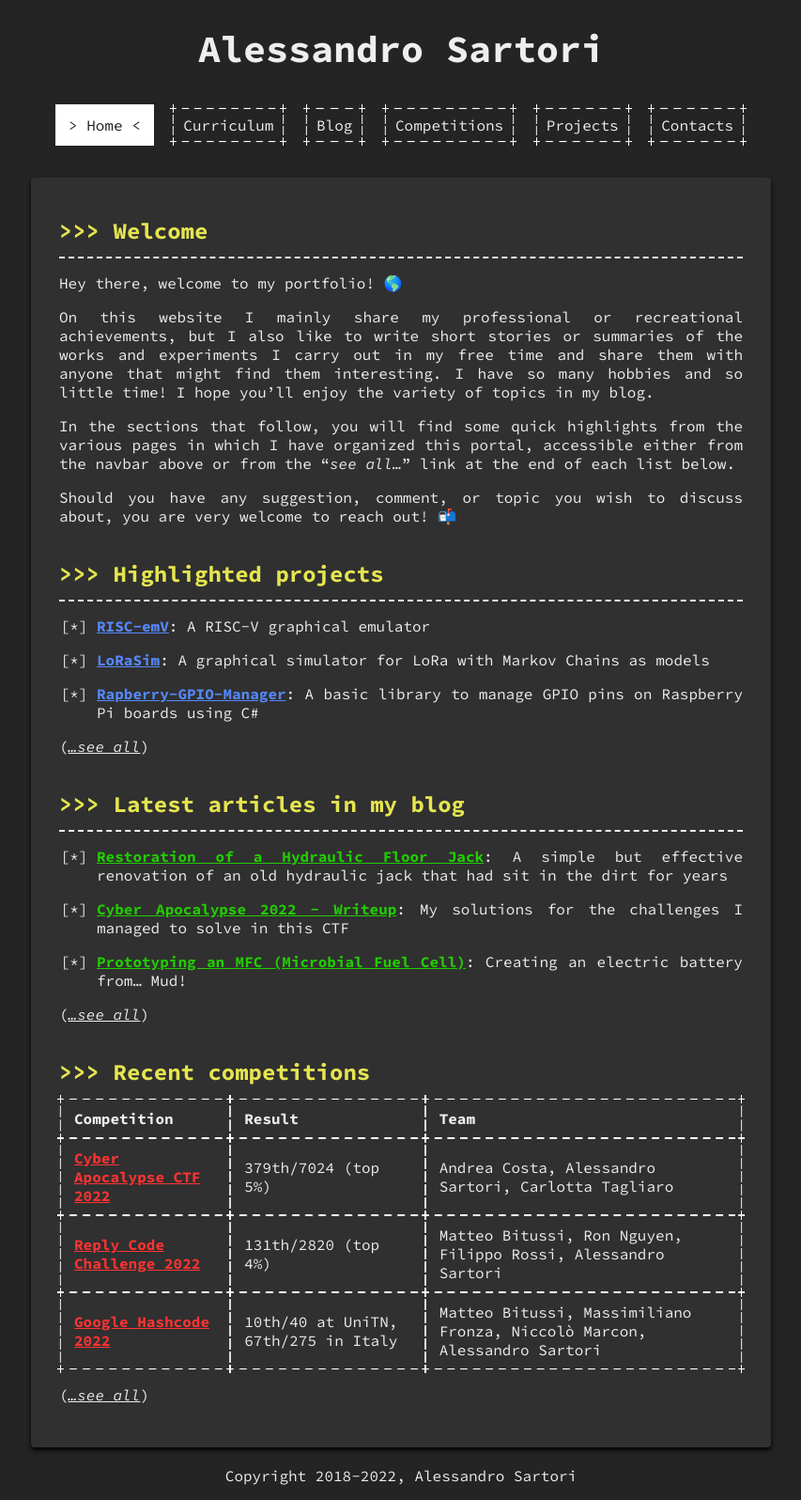
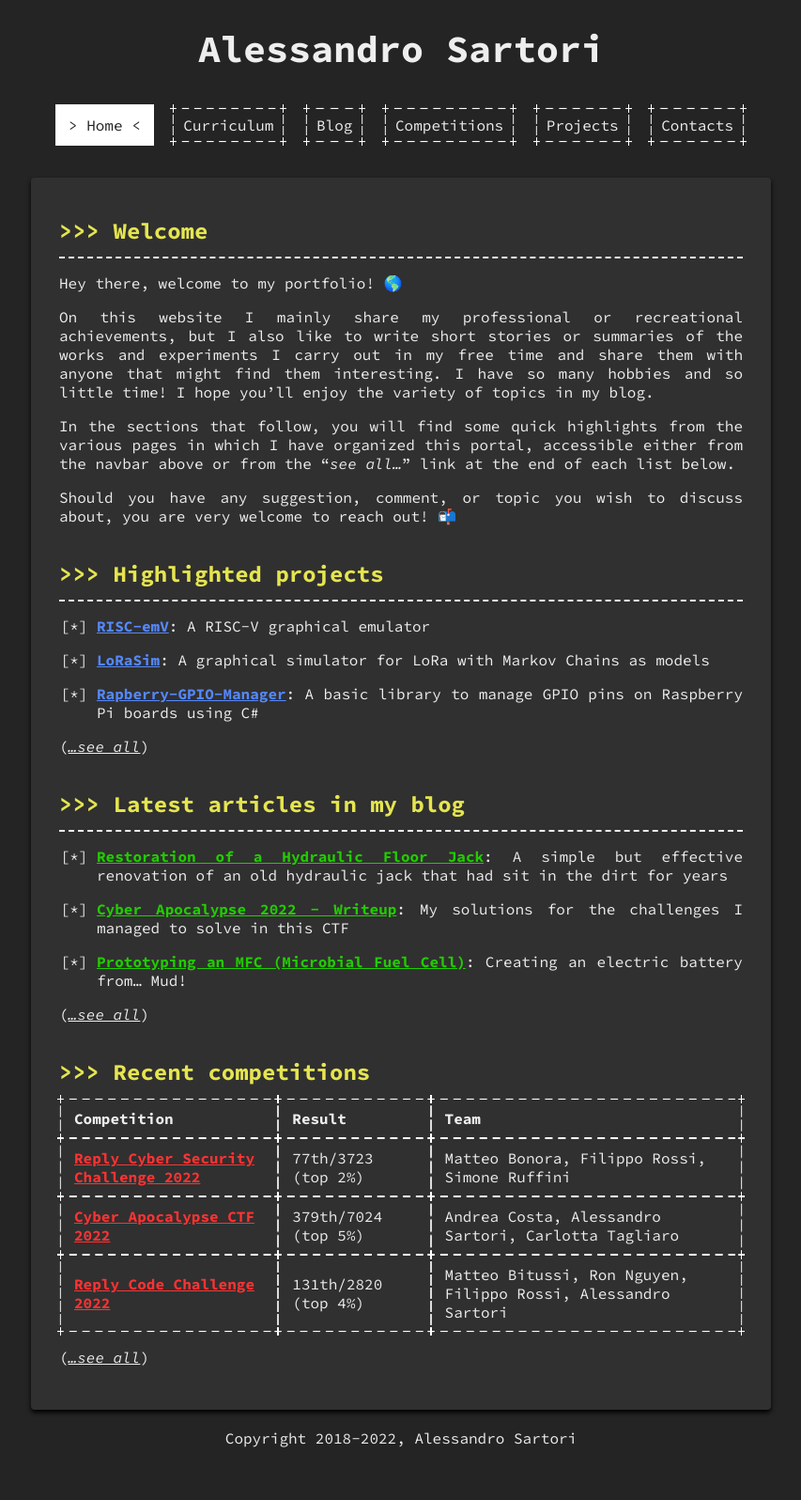
Before and after one commit to AlexSartori/alexsartori.github.io, a Jekyll site: the page built from index.md, in a window 1280 px wide. Shown: the whole page at 94% size, without its empty margins (213-1066 px from the left). Built offline with Jekyll 4.4.1, drawn with Linux system fonts in a browser that asks for light colours; emoji names are drawn with the system emoji font; after the commit the page ends 1556 px from its top, so only the background shows below that.

Commit message:
Add Reply CTF 22 to competitions

```diff
--- a/_data/competitions.yml
+++ b/_data/competitions.yml
@@ -1,3 +1,8 @@
+- name: "Reply Cyber Security Challenge 2022"
+  url: https://challenges.reply.com/
+  result: "77th/3723 (top 2%)"
+  team: "Matteo Bonora, Filippo Rossi, Simone Ruffini"
+
 - name: "Cyber Apocalypse CTF 2022"
   url: https://www.hackthebox.com/events/cyber-apocalypse-2022
   result: "379th/7024 (top 5%)"
```
